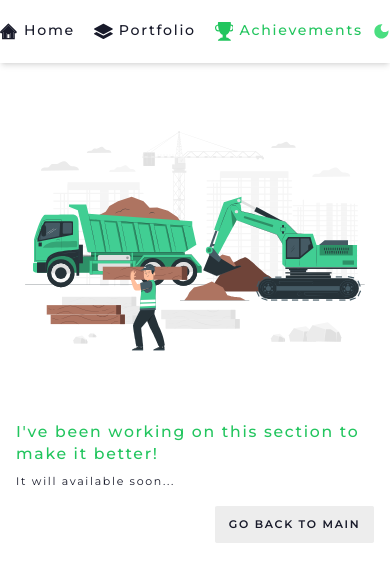
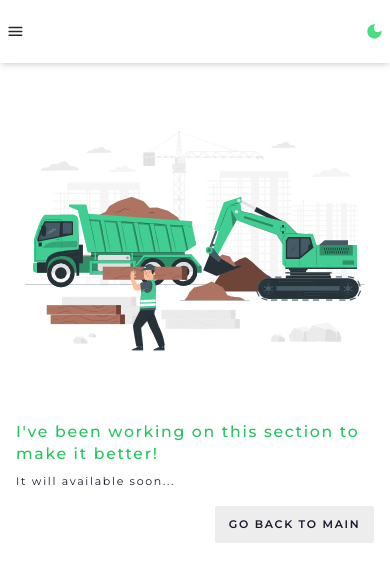
Before and after one commit to Digzcod/nextjs-gym, a Next.js app: page /achievements in a window 390 px wide. Shown: the top 582 px of the page. Built offline with nearby package versions, Linux system fonts and the light colour scheme.

Commit message:
mobile drawer & some layout modify

```diff
--- a/app/components/00--landingPage/LandingPage.tsx
+++ b/app/components/00--landingPage/LandingPage.tsx
@@ -4,8 +4,8 @@ import FrontendPic from "../../../public/not-img/undraw_developer_activity_re_39
 
 export default function LandingPage() {
   return (
-    <section className="min-h-min min-w-min md:flex md:justify-center items-center mx-auto">
-      <div className="w-[25rem] h-[25rem] overflow-hidden m-[3rem] sm:w-[29.5rem] sm:h-[29.5rem]">
+    <section className="min-h-min w-auto md:flex md:justify-center items-center ">
+      <div className="w-auto h-auto overflow-hidden m-[3rem] sm:w-[29.5rem] sm:h-[29.5rem] flex-wrap">
         <Image
           alt="Web developer Digz"
           src={FrontendPic}
--- /dev/null
+++ b/app/components/00--landingPage/MobileDrawer.tsx
@@ -0,0 +1,61 @@
+import React from 'react'
+import Link from 'next/link'
+import { Button, Drawer } from '@mui/material';
+import ClearRoundedIcon from '@mui/icons-material/ClearRounded';
+import { AiTwotoneHome } from 'react-icons/ai';
+import { BsFillLayersFill, BsFillTrophyFill } from 'react-icons/bs';
+import { usePathname } from 'next/navigation';
+import styles from 'classnames';
+
+interface MobileDrawerProps {
+    open: boolean;
+    setOpen: React.Dispatch<React.SetStateAction<boolean>>;
+}
+
+const links = [
+    {name: 'home', path: '/', icon: <AiTwotoneHome className='text-2xl font-semibold'/>},
+    {name: 'portfolio', path: '/portfolio', icon: <BsFillLayersFill className=" text-2xl font-semibold " />},
+    {name: 'achievements', path: '/achievements', icon: <BsFillTrophyFill className=" text-2xl font-semibold" />}
+]
+
+export default function MobileDrawer({open, setOpen}: MobileDrawerProps) {
+    const currentPath = usePathname()
+
+
+
+  return (
+    <Drawer anchor='left' open={open} onClose={setOpen} className='bg-zinc-400 w-screen sm:hidden px-2'>
+        <div className='flex items-center w-screen px-[1rem] py-[1rem]'>
+        <h1 className='mr-auto '>Drawer</h1>
+        <button onClick={() => setOpen(!open)}>
+            <ClearRoundedIcon className='text-[2.5rem]'/>
+        </button>
+        </div>
+        <div className='px-2'>
+            {links.map((link, index) => (
+                <Link href={link.path} key={index}>
+
+                        <p onClick={()=> setOpen(false)} className ={styles({
+                            'flex justify-start  py-[2rem] capitalize w-full items-center transition-colors pl-[1rem]': true,
+                            'border-b-[1px] w-full rounded-md': true,
+                            'text-[1.5rem] font-[500]': true,
+                            'bg-green-300 hover:bg-green-300': currentPath === link.path,
+                            'hover:text-zinc-900 hover:font-medium hover:w-full hover:': true,
+                            'hover:bg-green-200': true,
+
+
+
+                        })}>
+                          <span className='mr-3'>{link.icon}</span> <span>{link.name}</span>
+                        </p>
+                            {/* <div className='w-screen'>
+                    </div> */}
+                </Link>
+            ))
+            }
+        </div>
+
+
+    </Drawer>
+  )
+}
--- a/app/components/00--landingPage/Navbar.tsx
+++ b/app/components/00--landingPage/Navbar.tsx
@@ -7,7 +7,10 @@ import DarkModeIcon from "@mui/icons-material/DarkMode";
 import Link from "next/link";
 import { usePathname } from "next/navigation";
 import { BsFillTrophyFill } from "react-icons/bs";
-import classnames from 'classnames'
+import classnames from 'classnames';
+import MenuRoundedIcon from '@mui/icons-material/MenuRounded';
+import MobileDrawer from "./MobileDrawer";
+
 
 
 
@@ -32,7 +35,7 @@ function getLocalStorage() {
 
 export default memo( function Navbar() {
   const [theme, setTheme] = useState(getLocalStorage());
-
+  const [open, setOpen] = useState(false);
   const currentPath = usePathname()
 
   const links = [
@@ -49,6 +52,11 @@ export default memo( function Navbar() {
     setTheme(newTheme)
   }, [theme])
 
+
+  const handleOpen = () => {
+    setOpen(!open)
+  }
+
   useEffect(function(){
     document.documentElement.setAttribute('data-theme', theme)
     localStorage.setItem('theme', theme)
@@ -57,8 +65,14 @@ export default memo( function Navbar() {
 
   return (
     <>
-      <nav className="navbar shadow-md h-[5rem] font-medium flex justify-center items space-x-3 py-4 z-30">
-       <ul className="space-x-[1.5rem] capitalize">
+      <nav className="navbar shadow-md h-[5rem] font-medium flex sm:justify-center   sm:space-x-3 sm:py-4 z-30 w-auto px-[1.5erm] sm:px-0">
+
+         <MenuRoundedIcon
+          className="text-zinc-800 font-semibold text-[2.5rem] sm:hidden  inline-block transition-transform"
+         onClick={handleOpen}
+         />
+
+       <ul className="space-x-[1.5rem] capitalize hidden  sm:flex sm:mr-auto ">
         {links.map(({name, path, icon}) => (
           <Link
           href={path}
@@ -73,10 +87,15 @@ export default memo( function Navbar() {
             <span className="text-lg">{name}</span>
           </Link>
         ))}
+
        </ul>
 
-        <div className="navbar-end">
-          <label className="swap swap-indeterminate">
+       {open && (
+        <MobileDrawer open={open} setOpen={handleOpen}/>
+       )}
+
+        <div className=" flex ml-auto sm:ml mr-[1.rem]">
+          <label className="swap swap-indeterminate ml-auto">
             <input type="checkbox" onChange={handleTheme} />
             <LightModeRoundedIcon className="swap-on text-green-400 text-3xl" />
             <DarkModeIcon className="swap-off text-green-400 text-3xl" />
--- a/app/page.tsx
+++ b/app/page.tsx
@@ -6,12 +6,11 @@ import Carousel from "./Carousel";
 export default function Home() {
 
   return (
-    <>
-    <main className="py-[3rem] px-[3rem]">
+
+    <main className="py-[3rem] px-[3rem] w-auto">
       <LandingPage />
+      <Carousel/>
     </main>
-    <Carousel/>
-    </>
   );
 }
 
```
